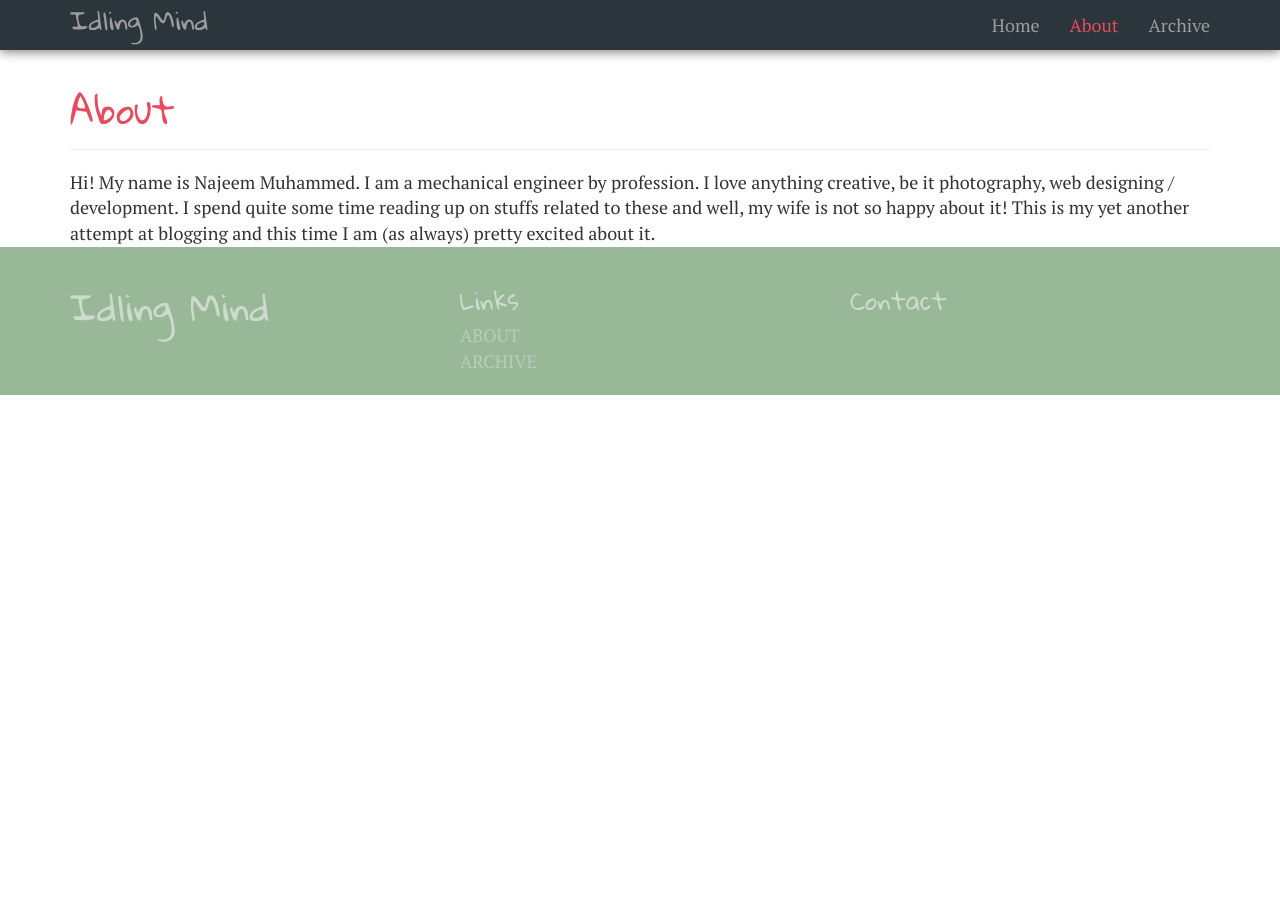
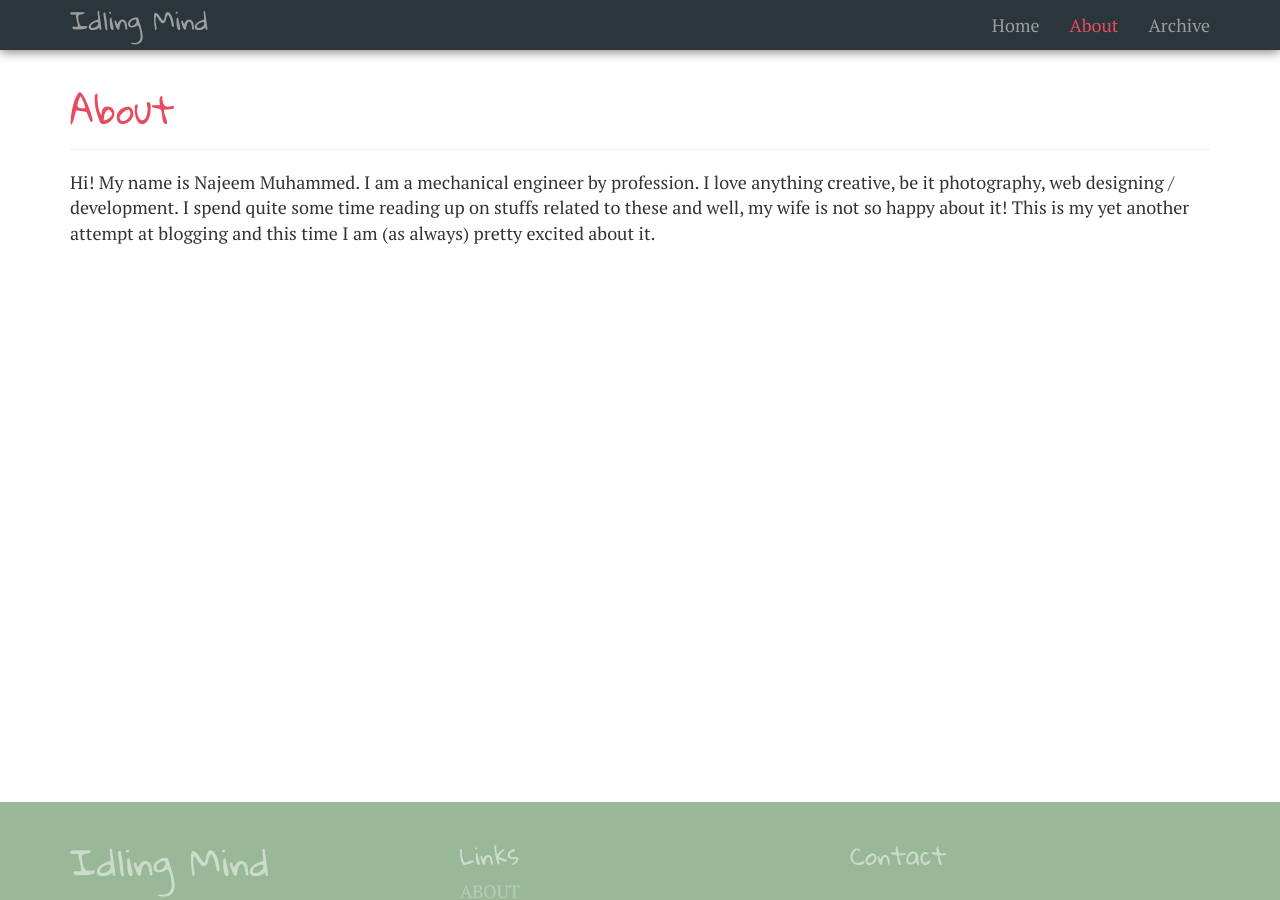
Before and after one commit to idling-mind/idling-mind.github.io, a Jekyll site: the page built from about.html, in a window 1280 px wide and 900 px high. Built offline with Jekyll 4.4.1, drawn with Linux system fonts in a browser that asks for light colours; nearby versions of some CDN libraries.

Commit message:
Update theme.css

```diff
--- a/public/css/theme.css
+++ b/public/css/theme.css
@@ -84,7 +84,6 @@ h1,h2,h3{
   background-color:#2A363B;
   color:#ccc;
   padding:20px 0;
-  flex:1;
 }
 .post-list h2 {
     color:#99B898;
@@ -131,6 +130,9 @@ h1,h2,h3{
 }
 
 /*------------Styles for other general items------------*/
+.flexer{
+  flex:1;
+}
 .hori-shadow-top{
   width:100%;
   height:10px;
```
